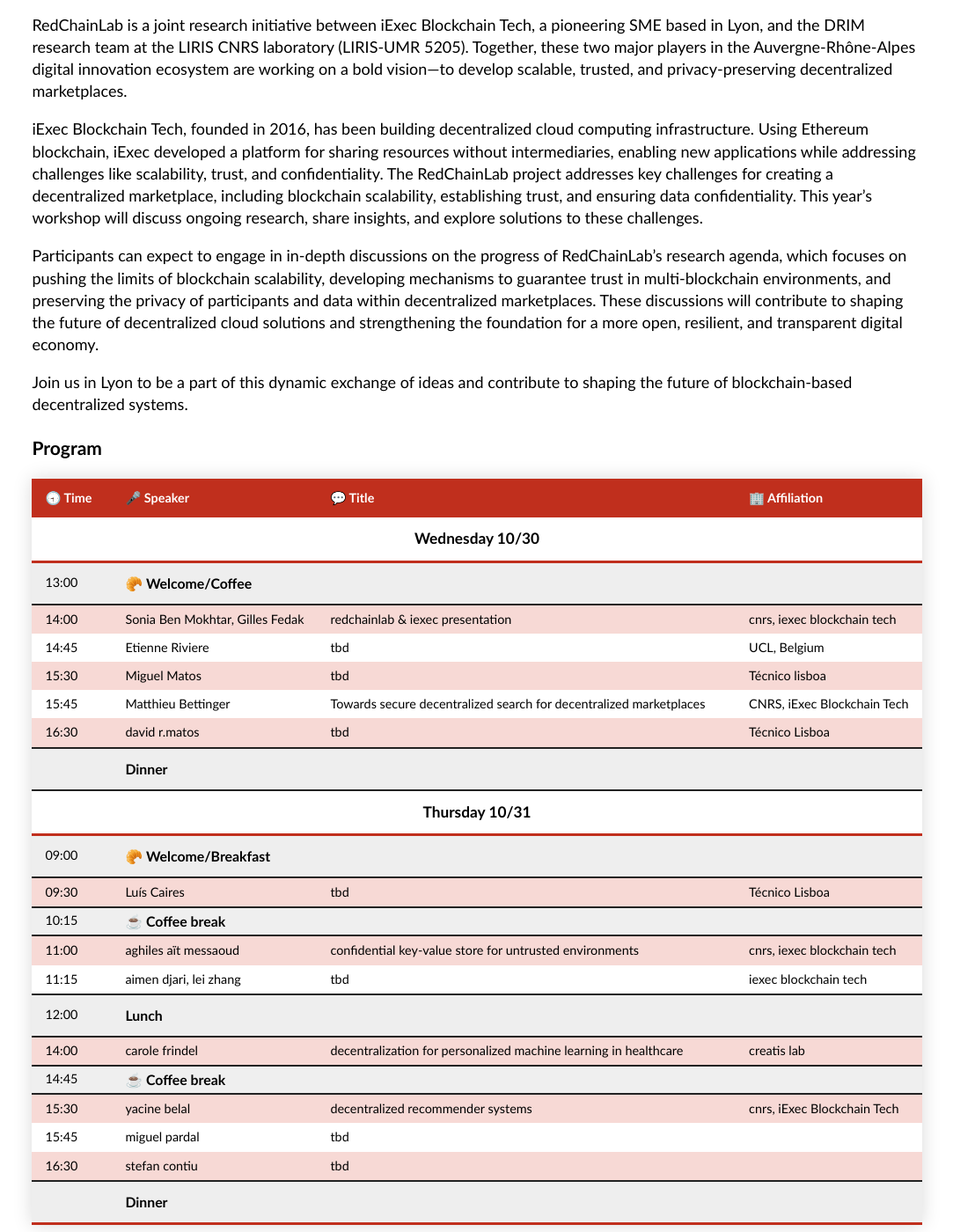
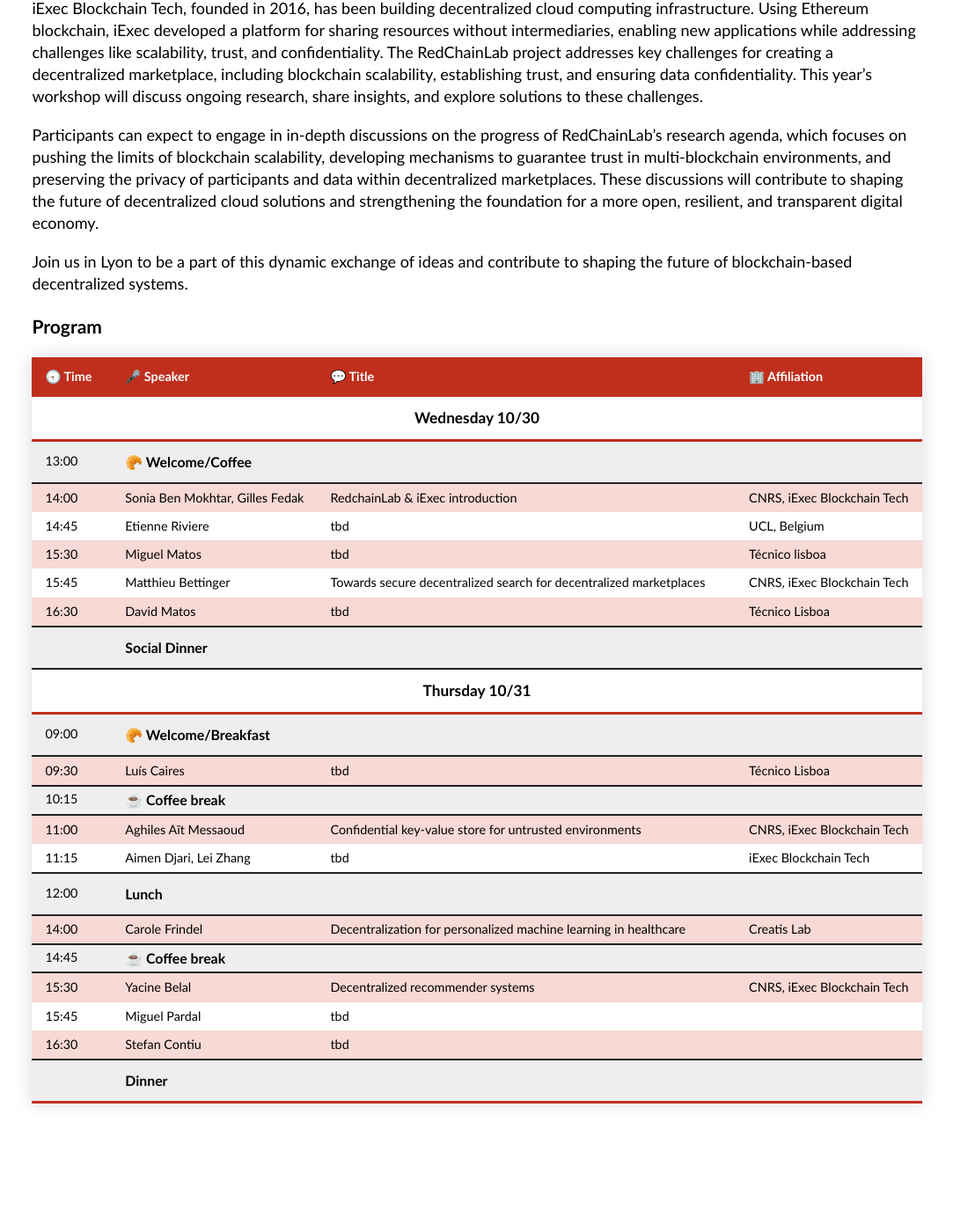
Before and after one commit to RedChainLab/RedChainLab.github.io, a Jekyll site: the page built from 2024-workshop.markdown, in a window 1280 px wide and 1400 px high, scrolled down 642 px. Shown: the whole window at 88% size, without its empty margins (98-1181 px from the left). Built offline with Jekyll 4.4.1, drawn with Linux system fonts in a browser that asks for light colours; after the commit the page ends 1904 px from its top, so only the background shows below that; some of the changed text lies outside the part shown.

Commit message:
Program cleanup

```diff
--- a/2024-workshop.markdown
+++ b/2024-workshop.markdown
@@ -46,8 +44,8 @@
       <tr>
          <td class="time">14:00</td>
          <td>Sonia Ben Mokhtar, Gilles Fedak</td>
-         <td class="title">redchainlab &amp; iexec presentation</td>
-         <td>cnrs, iexec blockchain tech</td>
+         <td class="title">RedchainLab &amp; iExec introduction</td>
+         <td>CNRS, iExec Blockchain Tech</td>
       </tr>
       <tr>
          <td class="time">14:45</td>
@@ -69,13 +67,13 @@
       </tr>
       <tr>
          <td class="time">16:30</td>
-         <td>david r.matos</td>
+         <td>David Matos</td>
          <td class="title">tbd</td>
          <td>Técnico Lisboa</td>
       </tr>
       <tr class="break">
          <td></td>
-         <td colspan="3">Dinner</td>
+         <td colspan="3">Social Dinner</td>
       </tr>
       <tr class="day">
          <td colspan="4">Thursday 10/31</td>
@@ -96,15 +94,15 @@
       </tr>
       <tr>
          <td class="time">11:00</td>
-         <td>aghiles aït messaoud</td>
-         <td class="title">confidential key-value store for untrusted environments</td>
-         <td>cnrs, iexec blockchain tech</td>
+         <td>Aghiles Aït Messaoud</td>
+         <td class="title">Confidential key-value store for untrusted environments</td>
+         <td>CNRS, iExec Blockchain Tech</td>
       </tr>
       <tr>
          <td class="time">11:15</td>
-         <td>aimen djari, lei zhang</td>
+         <td>Aimen Djari, Lei Zhang</td>
          <td class="title">tbd</td>
-         <td>iexec blockchain tech</td>
+         <td>iExec Blockchain Tech</td>
       </tr>
       <tr class="break">
          <td class="time">12:00</td>
@@ -114,9 +112,9 @@
       </tr>
       <tr>
          <td class="time">14:00</td>
-         <td>carole frindel</td>
-         <td class="title">decentralization for personalized machine learning in healthcare</td>
-         <td>creatis lab</td>
+         <td>Carole Frindel</td>
+         <td class="title">Decentralization for personalized machine learning in healthcare</td>
+         <td>Creatis Lab</td>
       </tr>
       <tr class="break short">
          <td class="time">14:45</td>
@@ -124,19 +122,19 @@
       </tr>
       <tr>
          <td class="time">15:30</td>
-         <td>yacine belal</td>
-         <td class="title">decentralized recommender systems</td>
-         <td>cnrs, iExec Blockchain Tech</td>
+         <td>Yacine Belal</td>
+         <td class="title">Decentralized recommender systems</td>
+         <td>CNRS, iExec Blockchain Tech</td>
       </tr>
       <tr>
          <td class="time">15:45</td>
-         <td>miguel pardal</td>
+         <td>Miguel Pardal</td>
          <td class="title">tbd</td>
          <td></td>
       </tr>
       <tr>
          <td class="time">16:30</td>
-         <td>stefan contiu</td>
+         <td>Stefan Contiu</td>
          <td class="title">tbd</td>
          <td></td>
       </tr>
```
Also changed, not shown: other parts of 2024-workshop.markdown (+4 -6 lines).
